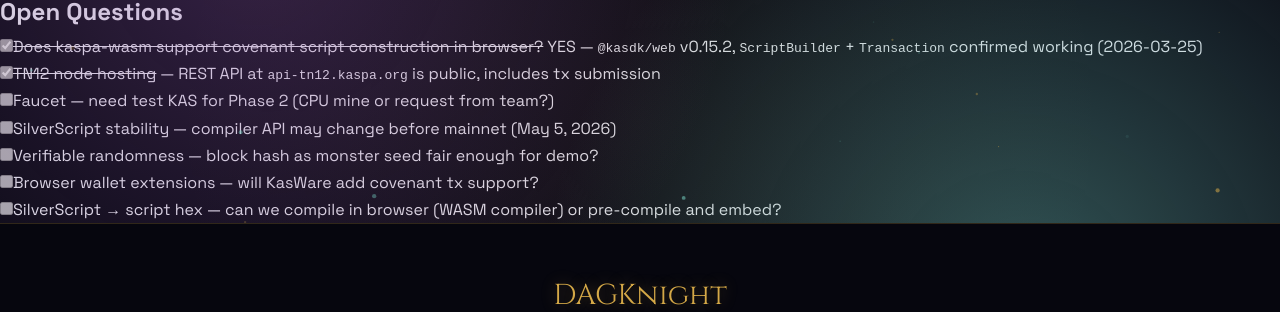
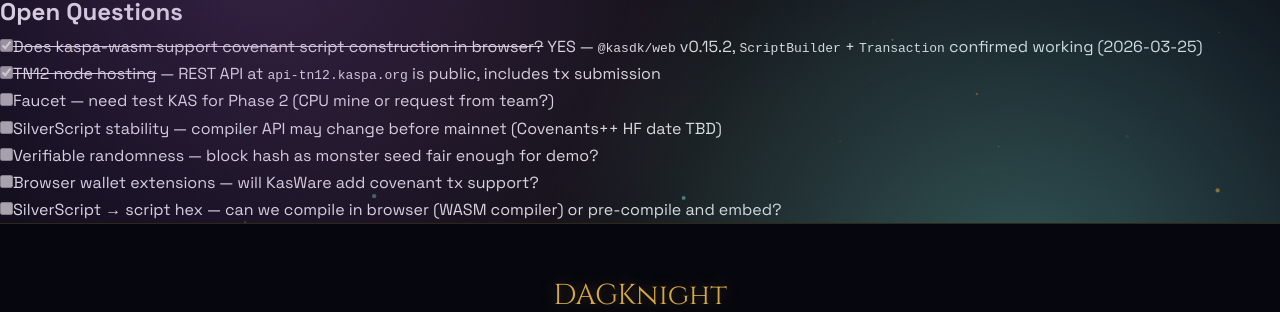
Before and after one commit to creative-inference/dagknight.xyz, a Jekyll site: the page built from PLAN.md, in a window 1280 px wide and 900 px high, scrolled down 2941 px. Shown: the part 332-644 px from the top of the window. Built offline with Jekyll 4.4.1, drawn with Linux system fonts in a browser that asks for light colours; our own code applies the rules of GitHub Pages for plain Markdown files.

Commit message:
Remove unsourced Covenants++ hard fork date from open questions
Co-Authored-By: Claude Opus 4.6 (1M context) <noreply@anthropic.com>

```diff
--- a/PLAN.md
+++ b/PLAN.md
@@ -160,7 +160,7 @@ proofs/                   — RISC Zero guest programs (Phase 2)
 - [x] ~~Does kaspa-wasm support covenant script construction in browser?~~ YES — `@kasdk/web` v0.15.2, `ScriptBuilder` + `Transaction` confirmed working (2026-03-25)
 - [x] ~~TN12 node hosting~~ — REST API at `api-tn12.kaspa.org` is public, includes tx submission
 - [ ] Faucet — need test KAS for Phase 2 (CPU mine or request from team?)
-- [ ] SilverScript stability — compiler API may change before mainnet (May 5, 2026)
+- [ ] SilverScript stability — compiler API may change before mainnet (Covenants++ HF date TBD)
 - [ ] Verifiable randomness — block hash as monster seed fair enough for demo?
 - [ ] Browser wallet extensions — will KasWare add covenant tx support?
 - [ ] SilverScript → script hex — can we compile in browser (WASM compiler) or pre-compile and embed?
```
